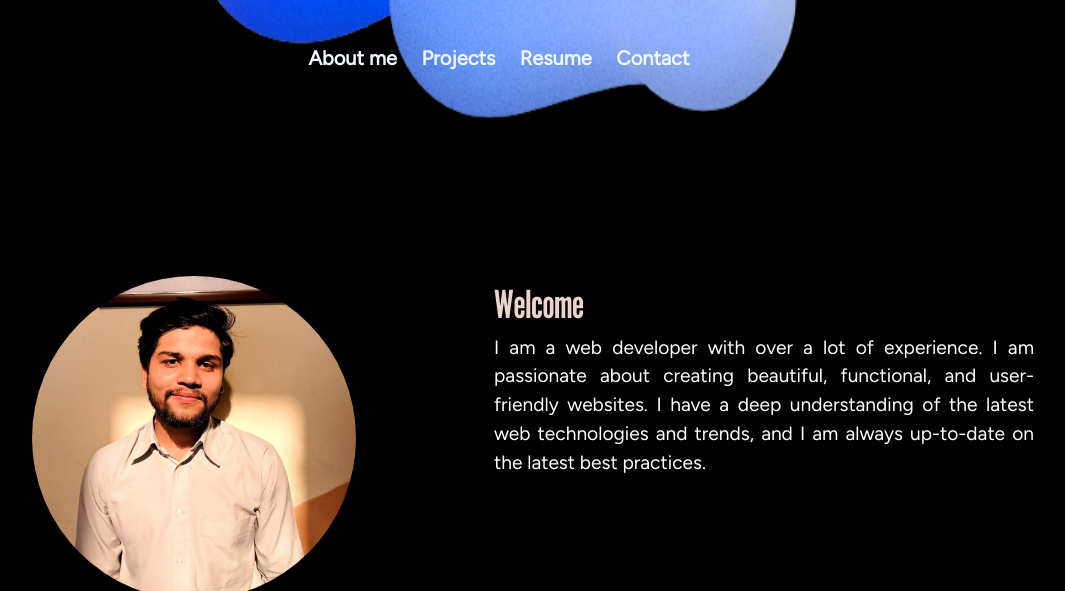
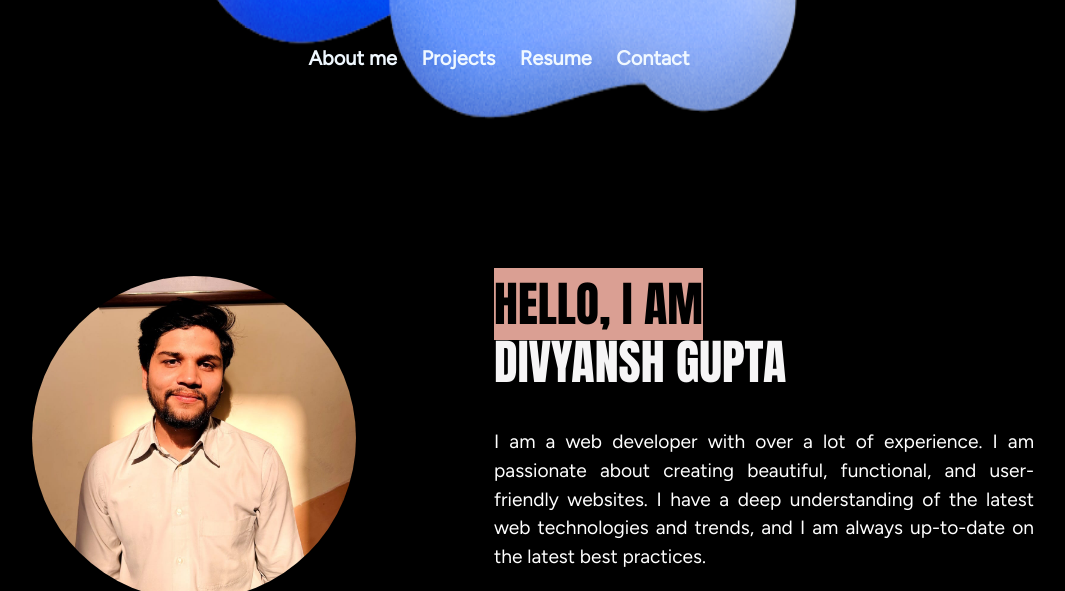
Before and after one commit to divyansh122/mainportfolio, a website: page index.html in a window 1280 px wide. Shown: the part 624-1215 px from the top of the page, without its empty margins (161-1226 px from the left). Drawn offline with nearby package versions, Linux system fonts and the light colour scheme; a web font is replaced by a local one.

Commit message:
third commit

```diff
--- a/css/index.css
+++ b/css/index.css
@@ -446,3 +446,7 @@ p.head2{
     height: 230vh;
   }
 }
+.heading10{
+  color: #000000;
+  background-color: #DA9F93;
+}
--- a/index.html
+++ b/index.html
@@ -51,7 +51,8 @@
                     <img src="images\profile.jpeg" alt="profilephoto" class="responsive2">
                 </div>
                 <div class="col-sm-6 mb-6" data-aos="zoom-in-down">
-                    <p class="head1"><span class ="air6">Welcome</span><br>I am a web developer with over a lot  of experience. I am passionate about creating beautiful, functional, and user-friendly websites. I have a deep understanding of the latest web technologies and trends, and I am always up-to-date on the latest best practices.</p>
+                  <h1 class="heading1" data-aos="zoom-out-up"><span class="heading10" >HELLO, I AM</span><br>DIVYANSH GUPTA</h1>
+                    <p class="head1"><br>I am a web developer with over a lot  of experience. I am passionate about creating beautiful, functional, and user-friendly websites. I have a deep understanding of the latest web technologies and trends, and I am always up-to-date on the latest best practices.</p>
                 </div>
             </div>
         </div>
```
